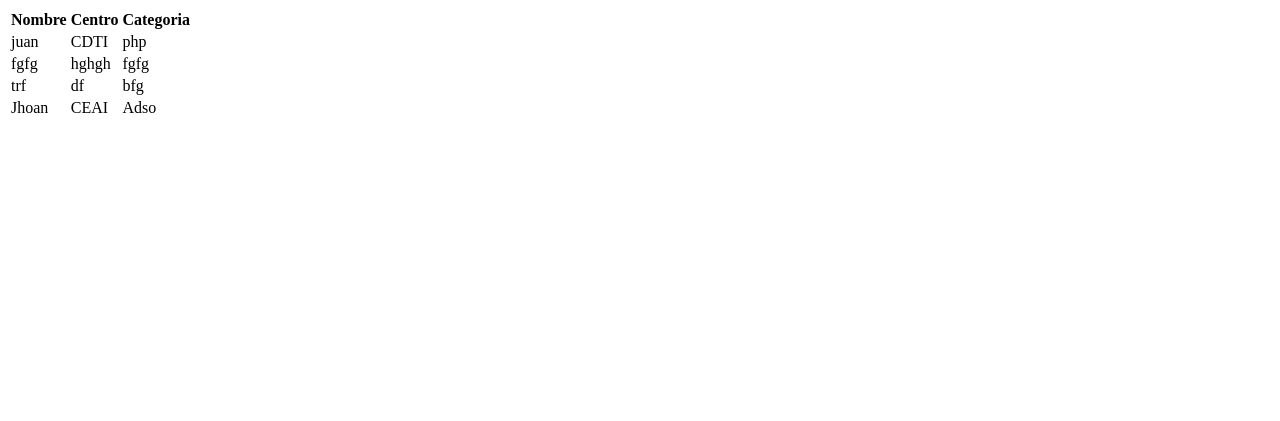
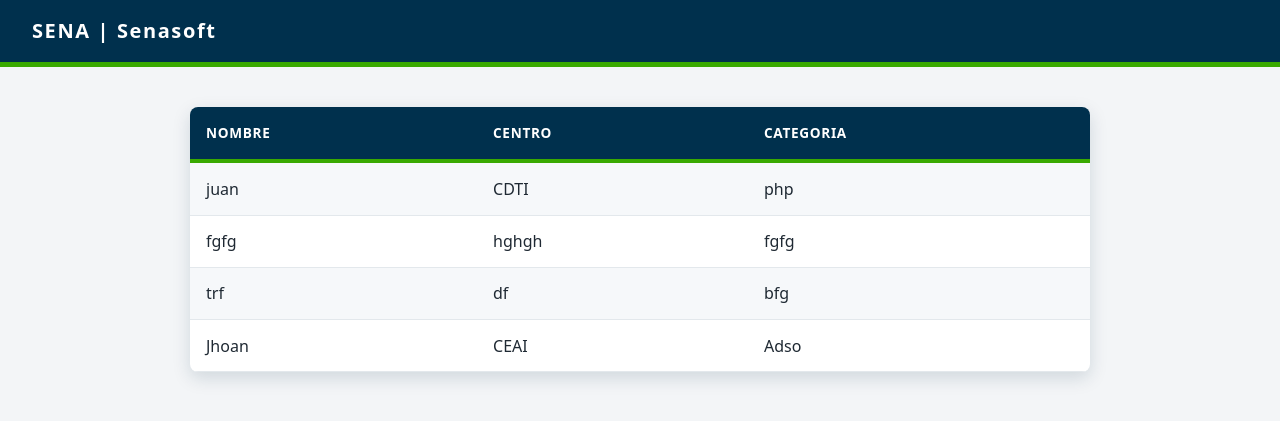
Before and after one commit to jhoan-debug/uso-git, a Django app: page /senasoft/competidores/ in a window 1280 px wide. Shown: the top 421 px of the page. Run offline with Django 5.2, Linux system fonts and the light colour scheme; data comes from the database, SQL or seed files in the repository; both versions use the stored data as it was after the commit.

Commit message:
nueva version

```diff
--- /dev/null
+++ b/app_senasoft/static/css/styles.css
@@ -0,0 +1,178 @@
+@import url("https://cdn.jsdelivr.net/npm/bootstrap@5.3.3/dist/css/bootstrap.min.css");
+
+:root {
+    --verde: #39a900;
+    --verde-oscuro: #2d8600;
+    --azul: #00304d;
+    --azul-medio: #0a4a73;
+    --fondo: #f3f5f7;
+    --texto: #1f2933;
+}
+
+body {
+    background: var(--fondo);
+    color: var(--texto);
+    min-height: 100vh;
+    padding: 0 1rem 2rem;
+    display: flex;
+    flex-wrap: wrap;
+    justify-content: center;
+    align-content: flex-start;
+    gap: 1rem;
+}
+
+/* Barra institucional */
+body::before {
+    content: "SENA  |  Senasoft";
+    flex: 0 0 calc(100% + 2rem);
+    margin: 0 -1rem 1.5rem;
+    padding: 1rem 2rem;
+    background: var(--azul);
+    color: #fff;
+    font-size: 1.25rem;
+    font-weight: 700;
+    letter-spacing: 0.08em;
+    border-bottom: 5px solid var(--verde);
+}
+
+/* Bienvenida */
+.contenedor1 {
+    flex: 0 0 100%;
+    max-width: 700px;
+    margin-inline: max(0px, calc((100% - 700px) / 2));
+    margin-bottom: 0.5rem;
+    background: var(--azul);
+    border-left: 8px solid var(--verde);
+    border-radius: 0.5rem;
+    padding: 3rem 2rem;
+    text-align: center;
+    box-shadow: 0 6px 18px rgba(0, 48, 77, 0.25);
+}
+
+.contenedor1 h1 {
+    color: #fff;
+    font-weight: 700;
+}
+
+.contenedor1 p {
+    margin: 0;
+    color: #d6e4ee;
+    font-size: 1.1rem;
+}
+
+a {
+    flex: 0 1 170px;
+    display: flex;
+    align-items: center;
+    justify-content: center;
+    padding: 0.6rem 1rem;
+    font-size: 0.95rem;
+    background: var(--verde);
+    color: #fff;
+    border: 2px solid var(--verde);
+    border-radius: 0.4rem;
+    text-align: center;
+    text-decoration: none;
+    font-weight: 600;
+    transition: all 0.2s;
+}
+
+a:hover {
+    background: var(--verde-oscuro);
+    border-color: var(--verde-oscuro);
+    color: #fff;
+}
+
+a:nth-of-type(2) {
+    background: transparent;
+    border-color: var(--azul);
+    color: var(--azul);
+}
+
+a:nth-of-type(2):hover {
+    background: var(--azul);
+    color: #fff;
+}
+
+/* Registro */
+form {
+    width: 100%;
+    max-width: 460px;
+    background: #fff;
+    padding: 2rem;
+    border-radius: 0.5rem;
+    border-top: 6px solid var(--verde);
+    box-shadow: 0 6px 18px rgba(0, 48, 77, 0.15);
+}
+
+input {
+    display: block;
+    width: 100%;
+    padding: 0.7rem 1rem;
+    margin-bottom: 1rem;
+    border: 1px solid #c5ced6;
+    border-radius: 0.4rem;
+    background: #fff;
+}
+
+input:focus {
+    outline: none;
+    border-color: var(--verde);
+    box-shadow: 0 0 0 0.2rem rgba(57, 169, 0, 0.2);
+}
+
+input:valid:not(:placeholder-shown) {
+    border-color: var(--verde);
+}
+
+button {
+    width: 100%;
+    padding: 0.8rem;
+    border: none;
+    border-radius: 0.4rem;
+    background: var(--verde);
+    color: #fff;
+    font-weight: 600;
+    text-transform: uppercase;
+    letter-spacing: 0.05em;
+    transition: background 0.2s;
+}
+
+button:hover {
+    background: var(--verde-oscuro);
+}
+
+/* Tabla */
+table {
+    width: 100%;
+    max-width: 900px;
+    background: #fff;
+    border-collapse: collapse;
+    border-radius: 0.5rem;
+    overflow: hidden;
+    box-shadow: 0 6px 18px rgba(0, 48, 77, 0.15);
+}
+
+th {
+    background: var(--azul);
+    color: #fff;
+    padding: 1rem;
+    text-align: left;
+    text-transform: uppercase;
+    font-size: 0.85rem;
+    letter-spacing: 0.05em;
+    border-bottom: 4px solid var(--verde);
+}
+
+td {
+    padding: 0.85rem 1rem;
+    border-bottom: 1px solid #e3e8ec;
+}
+
+tr:nth-child(even) td {
+    background: #f6f8fa;
+}
+
+tr:hover td {
+    background: #e8f5e0;
+}
--- a/app_senasoft/templates/app_senasoft/competidores.html
+++ b/app_senasoft/templates/app_senasoft/competidores.html
@@ -1,6 +1,18 @@
+{% load static %}
+<!DOCTYPE html>
+<html lang="en">
+<head>
+    <meta charset="UTF-8">
+    <meta name="viewport" content="width=device-width, initial-scale=1.0">
+    <title>Competidores</title>
+    <link rel="stylesheet" href="{% static 'css/styles.css' %}">
+</head>
+<body>
     <table>
         <tr><th>Nombre</th><th>Centro</th><th>Categoria</th></tr>
         {% for c in competidores %}
         <tr><td>{{ c.nombre }}</td><td> {{ c.centro }}</td><td> {{ c.categoria }}</td></tr>
         {% endfor %}
     </table>
+</body>
+</html>
--- a/project_senasoft/settings.py
+++ b/project_senasoft/settings.py
@@ -67,6 +67,8 @@ TEMPLATES = [
     },
 ]
 
+STATICFILES_DIRS = [BASE_DIR / 'static']
+
 WSGI_APPLICATION = 'project_senasoft.wsgi.application'
 
 
```
Also changed, not shown: app_senasoft/templates/app_senasoft/bienvenida.html (+18 -4 lines), app_senasoft/templates/app_senasoft/registro.html (+13 -1 lines), db.sqlite3, 1 other file. Lines whose indentation alone changed are shown as unchanged.
